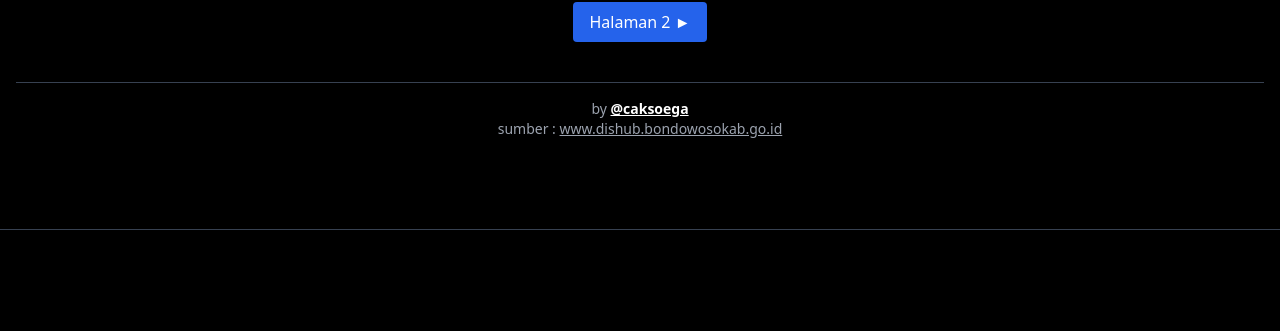
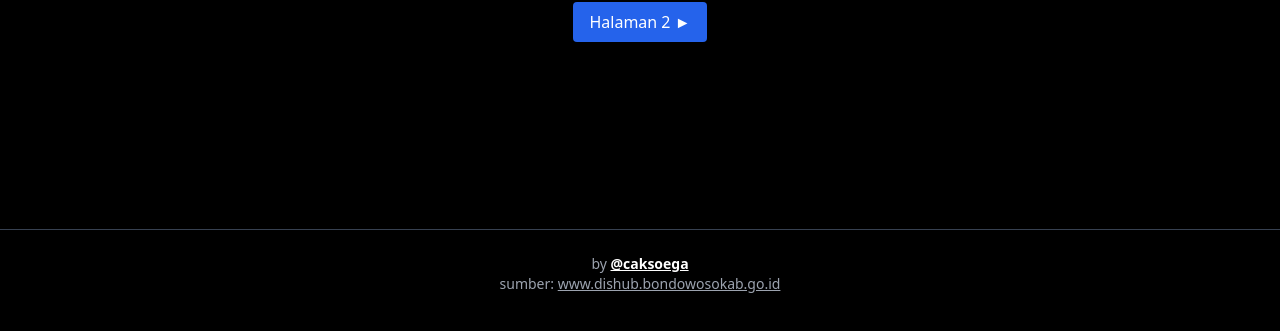
Before and after one commit to caxuga/cctv-bondowoso, a Next.js app: page / in a window 1280 px wide. Shown: the part 611-942 px from the top of the page. Before the commit the page ends 889 px from the top, so only its background shows below. Built offline with nearby package versions, Linux system fonts and the light colour scheme.

Commit message:
Fixing Final

```diff
--- a/pages/_document.js
+++ b/pages/_document.js
@@ -41,15 +41,43 @@ export default function Document() {
         <Main />
         <NextScript />
 
-        {/* Histats Counter Visual */}
+        {/* FOOTER */}
         <footer className="mt-10 text-center text-sm text-gray-400 py-6 border-t border-gray-700">
-          <div id="histats_counter" className="flex justify-center items-center" />
-          <noscript>
-            <a href="/" target="_blank" rel="noopener noreferrer">
-              <img src="//sstatic1.histats.com/0.gif?1509227&101" alt="counter" border="0" />
-            </a>
-          </noscript>
+          <div className="text-center text-sm text-gray-400">
+            by{' '}
+            <span className="text-white font-semibold">
+              <a
+                href="https://www.instagram.com/caksoega/"
+                target="_blank"
+                rel="noopener noreferrer"
+                className="underline hover:text-white"
+              >
+                @caksoega
+              </a>
+            </span>
+            <p>
+              sumber:{' '}
+              <a
+                href="https://dishub.bondowosokab.go.id/"
+                target="_blank"
+                rel="noopener noreferrer"
+                className="underline hover:text-white"
+              >
+                www.dishub.bondowosokab.go.id
+              </a>
+            </p>
+          </div>
+
+          {/* Histats Counter Visual */}
+          <div id="histats_counter" className="flex justify-center items-center mt-4" />
         </footer>
+
+        {/* Noscript outside JSX */}
+        <noscript>
+          <a href="/" target="_blank" rel="noopener noreferrer">
+            <img src="//sstatic1.histats.com/0.gif?1509227&101" alt="counter" border="0" />
+          </a>
+        </noscript>
       </body>
     </Html>
   );
--- a/pages/halaman-2.js
+++ b/pages/halaman-2.js
@@ -51,34 +51,6 @@ export default function Halaman2() {
           </button>
         </Link>
       </div>
-
-     {/* FOOTER */}
-      <div className="mt-10 text-center text-sm text-gray-400">
-        by{' '}
-        <span className="text-white font-semibold">
-          <a
-            href="https://www.instagram.com/caksoega/"
-            target="_blank"
-            rel="noopener noreferrer"
-            className="underline hover:text-white"
-          >
-            @caksoega
-          </a>
-        </span>
-        <p>
-          sumber :{' '}
-          <a
-            href="https://dishub.bondowosokab.go.id/"
-            target="_blank"
-            rel="noopener noreferrer"
-            className="underline hover:text-white"
-          >
-            www.dishub.bondowosokab.go.id
-          </a>
-        </p>
-      </div>
-	   {/* END OF FOOTER */}
-
     </div>
   );
 }
--- a/pages/halaman-3.js
+++ b/pages/halaman-3.js
@@ -48,34 +48,6 @@ export default function Halaman3() {
           </button>
         </Link>
       </div>
-
-      {/* FOOTER */}
-      <div className="mt-10 text-center text-sm text-gray-400">
-        by{' '}
-        <span className="text-white font-semibold">
-          <a
-            href="https://www.instagram.com/caksoega/"
-            target="_blank"
-            rel="noopener noreferrer"
-            className="underline hover:text-white"
-          >
-            @caksoega
-          </a>
-        </span>
-        <p>
-          sumber :{' '}
-          <a
-            href="https://dishub.bondowosokab.go.id/"
-            target="_blank"
-            rel="noopener noreferrer"
-            className="underline hover:text-white"
-          >
-            www.dishub.bondowosokab.go.id
-          </a>
-        </p>
-      </div>
-	   {/* END OF FOOTER */}
-
     </div>
   );
 }
--- a/pages/index.js
+++ b/pages/index.js
@@ -48,34 +48,6 @@ export default function Halaman1() {
           </button>
         </Link>
       </div>
-
-      <hr className="mt-10 mb-4 border-t border-gray-700" />
-
-      {/* FOOTER */}
-      <div className="text-center text-sm text-gray-400">
-        by{' '}
-        <span className="text-white font-semibold">
-          <a
-            href="https://www.instagram.com/caksoega/"
-            target="_blank"
-            rel="noopener noreferrer"
-            className="underline hover:text-white"
-          >
-            @caksoega
-          </a>
-        </span>
-        <p>
-          sumber :{' '}
-          <a
-            href="https://dishub.bondowosokab.go.id/"
-            target="_blank"
-            rel="noopener noreferrer"
-            className="underline hover:text-white"
-          >
-            www.dishub.bondowosokab.go.id
-          </a>
-        </p>
-      </div>
     </div>
   );
 }
```
